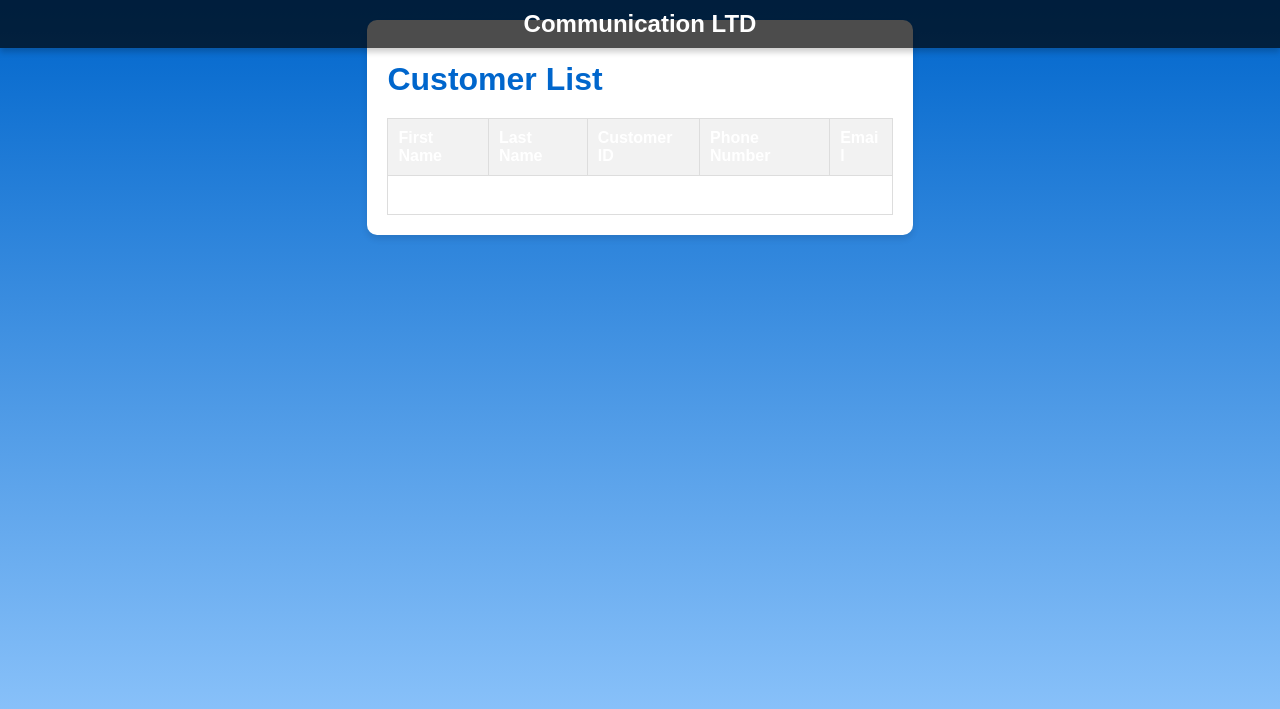
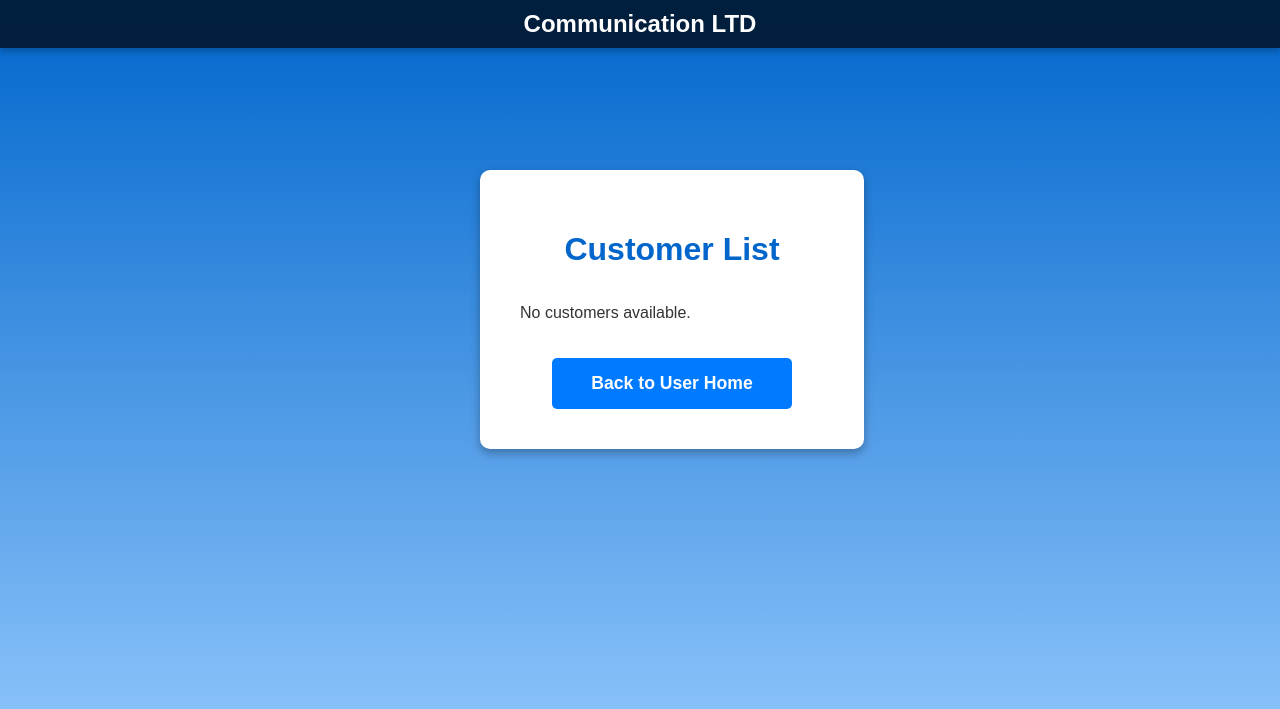
Before and after one commit to acsyo/Project.Vulnerable, a Django app: page /customer_list/ in a window 1280 px wide. Shown: the top 709 px of the page. Run offline with Django 5.2, Linux system fonts and the light colour scheme.

Commit message:
Fixed customer list alignment and centered button

```diff
--- a/static/css/styles.css
+++ b/static/css/styles.css
@@ -29,6 +29,18 @@
     font-size: 1.5rem;
 }
 
+.container {
+    text-align: center;
+    background: white;
+    padding: 30px;
+    border-radius: 10px;
+    box-shadow: 0 4px 10px rgba(0, 0, 0, 0.3);
+    width: 90%;
+    max-width: 400px;
+    margin-top: 100px;
+    color: #333;
+}
+
 h1 {
     margin-bottom: 20px;
     color: #0066cc;
@@ -58,6 +70,16 @@
     transform: scale(1.05);
 }
 
+/* Form styles */
+.form-container {
+    background: white;
+    padding: 20px;
+    border-radius: 10px;
+    box-shadow: 0 4px 6px rgba(0, 0, 0, 0.1);
+    width: 90%;
+    max-width: 400px;
+    margin: auto;
+}
 
 .form-group {
     margin-bottom: 15px;
@@ -105,52 +127,51 @@
     border: 1px solid #c3e6cb;
 }
 
+.customer-list-container {
+    background: white;
+    padding: 40px;
+    border-radius: 10px;
+    box-shadow: 0 4px 10px rgba(0, 0, 0, 0.3);
+    width: 95%;
+    max-width: 900px; /* Bigger width only for customer list */
+    margin: 70px auto 20px auto; /* Reduce top margin so it aligns */
+    color: #333;
+}
 
 
-
-/* Add responsiveness to the table */
-/* Updated form-container */
-.form-container {
-    background: white;
-    padding: 20px;
-    border-radius: 10px;
-    box-shadow: 0 4px 6px rgba(0, 0, 0, 0.1);
-    width: 90%; /* Ensures responsiveness */
-    max-width: 1200px; /* Allow for larger tables */
-    margin: 20px auto; /* Centered with vertical spacing */
-    overflow: hidden; /* Prevents content from escaping */
+.button-container {
+    text-align: center; /* Center the content */
+    margin-top: 20px;
 }
 
-/* Updated table-container */
-.table-container {
-    overflow-x: auto; /* Enable horizontal scrolling */
-    margin: 0; /* No extra margin inside the container */
-    width: 100%; /* Ensure the table fits the container */
+.button-container .btn {
+    display: block; /* Make the button a block element */
+    margin: 0 auto; /* Ensure it stays centered */
+    width: 200px; /* Make the button a reasonable width */
 }
 
-/* Updated table styling */
-table {
-    width: 100%; /* Table spans full width of container */
-    border-collapse: collapse; /* Cleaner table borders */
-    font-size: 16px; /* Readable font size */
+
+.btn-secondary:hover {
+    background-color: #0056b3;
+}
+
+/* ✅ Customer List Styling (No Table) */
+.customer-list {
+    display: flex;
+    flex-direction: column;
+    gap: 20px;
     text-align: left;
 }
 
-table th, table td {
-    border: 1px solid #ddd; /* Add border to cells */
-    padding: 10px; /* Increase padding for readability */
-    word-break: break-word; /* Break long text to prevent overflow */
+.customer-item {
+    background: #f8f9fa;
+    padding: 15px;
+    border-radius: 8px;
+    box-shadow: 0 2px 5px rgba(0, 0, 0, 0.1);
+    border-left: 5px solid #007bff;
 }
 
-table th {
-    background-color: #f2f2f2;
-    font-weight: bold;
+.customer-item p {
+    margin: 5px 0;
+    font-size: 16px;
 }
-
-table tr:nth-child(even) {
-    background-color: #f9f9f9;
-}
-
-table tr:hover {
-    background-color: #f1f1f1;
-}
--- a/templates/customer_list.html
+++ b/templates/customer_list.html
@@ -3,37 +3,35 @@
 {% block title %}Customer List{% endblock %}
 
 {% block content %}
-<div class="form-container">
+<!-- Override the default container -->
+<style>
+    .container {
+        background: none;
+        box-shadow: none;
+        width: auto;
+        padding: 0;
+    }
+</style>
+
+<div class="customer-list-container">
     <h1>Customer List</h1>
-    <div class="table-container">
-        <table>
-            <thead>
-                <tr>
-                    <th>First Name</th>
-                    <th>Last Name</th>
-                    <th>Customer ID</th>
-                    <th>Phone Number</th>
-                    <th>Email</th>
-                </tr>
-            </thead>
-            <tbody>
-                {% for customer in customers %}
-                <tr>
-                    <td>{{ customer.1|safe }}</td> <!-- First Name -->
-                    <td>{{ customer.2 }}</td> <!-- Last Name -->
-                    <td>{{ customer.3 }}</td> <!-- Customer ID -->
-                    <td>{{ customer.4 }}</td> <!-- Phone Number -->
-                    <td>{{ customer.5 }}</td> <!-- Email -->
-                </tr>
-                {% empty %}
-                <tr>
-                    <td colspan="5">No customers available.</td>
-                </tr>
-                {% endfor %}
-            </tbody>
-        </table>
+
+    <div class="customer-list">
+        {% for customer in customers %}
+        <div class="customer-item">
+            <p><strong>First Name:</strong> {{ customer.1|safe }}</p>
+            <p><strong>Last Name:</strong> {{ customer.2 }}</p>
+            <p><strong>Customer ID:</strong> {{ customer.3 }}</p>
+            <p><strong>Phone Number:</strong> {{ customer.4 }}</p>
+            <p><strong>Email:</strong> {{ customer.5 }}</p>
+        </div>
+        {% empty %}
+        <p>No customers available.</p>
+        {% endfor %}
+    </div>
+
+    <div class="button-container">
+        <a href="{% url 'user_home' %}" class="btn btn-secondary">Back to User Home</a>
     </div>
 </div>
-
-
 {% endblock %}
```
